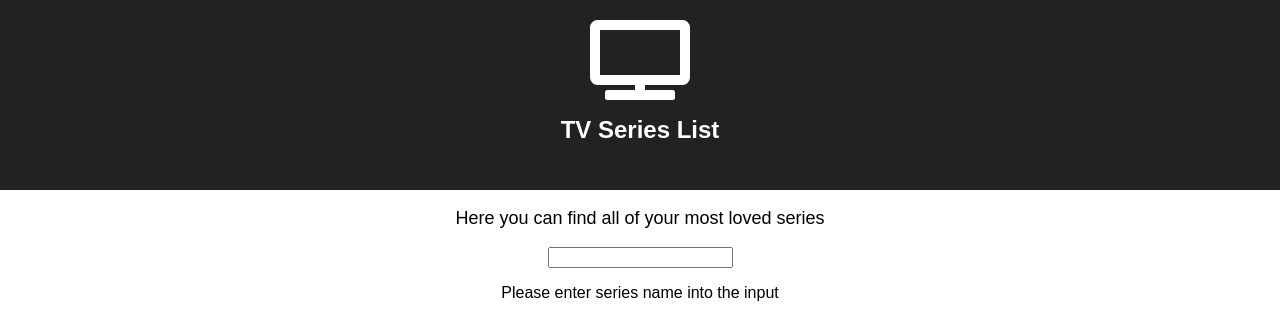
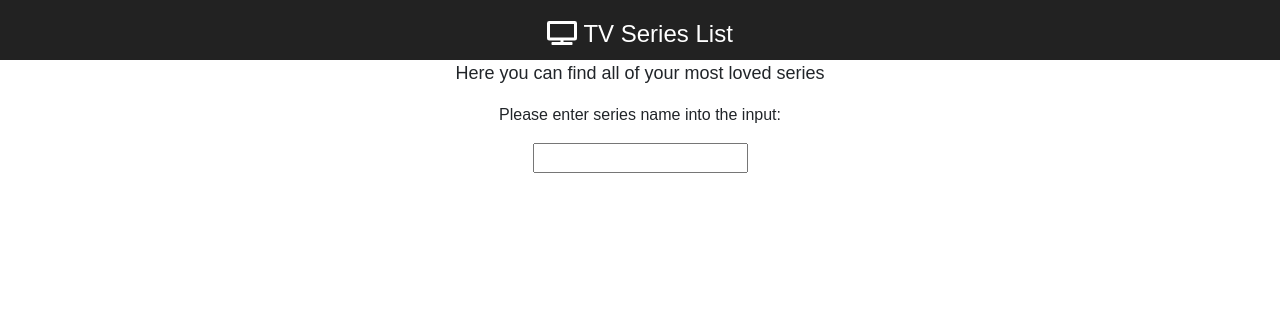
Before and after one commit to alvinltlo/tv-series, a React app: page / in a window 1280 px wide. Built offline with nearby package versions, Linux system fonts and the light colour scheme.

Commit message:
add bootstrap

```diff
--- a/public/index.html
+++ b/public/index.html
@@ -19,7 +19,8 @@
       work correctly both with client-side routing and a non-root public URL.
       Learn how to configure a non-root public URL by running `npm run build`.
     -->
-    <title>React App</title>
+    <link rel="stylesheet" href="https://stackpath.bootstrapcdn.com/bootstrap/4.1.3/css/bootstrap.min.css" integrity="sha384-MCw98/SFnGE8fJT3GXwEOngsV7Zt27NXFoaoApmYm81iuXoPkFOJwJ8ERdknLPMO" crossorigin="anonymous">
+    <title>TV Series Search App</title>
   </head>
   <body>
     <noscript>
@@ -36,5 +37,8 @@
       To begin the development, run `npm start` or `yarn start`.
       To create a production bundle, use `npm run build` or `yarn build`.
     -->
+  <script src="https://code.jquery.com/jquery-3.3.1.slim.min.js" integrity="sha384-q8i/X+965DzO0rT7abK41JStQIAqVgRVzpbzo5smXKp4YfRvH+8abtTE1Pi6jizo" crossorigin="anonymous"></script>
+  <script src="https://cdnjs.cloudflare.com/ajax/libs/popper.js/1.14.3/umd/popper.min.js" integrity="sha384-ZMP7rVo3mIykV+2+9J3UJ46jBk0WLaUAdn689aCwoqbBJiSnjAK/l8WvCWPIPm49" crossorigin="anonymous"></script>
+  <script src="https://stackpath.bootstrapcdn.com/bootstrap/4.1.3/js/bootstrap.min.js" integrity="sha384-ChfqqxuZUCnJSK3+MXmPNIyE6ZbWh2IMqE241rYiqJxyMiZ6OW/JmZQ5stwEULTy" crossorigin="anonymous"></script>
   </body>
 </html>
--- a/src/components/App/App.css
+++ b/src/components/App/App.css
@@ -9,7 +9,7 @@
 
 .App-header {
   background-color: #222;
-  height: 150px;
+  height: 60px;
   padding: 20px;
   color: white;
 }
--- a/src/components/App/index.js
+++ b/src/components/App/index.js
@@ -30,8 +30,7 @@ class App extends Component {
     return (
       <div className="App">
         <header className="App-header">
-          <FontAwesomeIcon icon="tv" size='5x' />
-          <h1 className="App-title">TV Series List</h1>
+          <span className="h4"><FontAwesomeIcon icon="tv" size="s"/> TV Series List</span>
         </header>
            <Main />
       </div>
--- a/src/containers/Series/index.js
+++ b/src/containers/Series/index.js
@@ -42,14 +42,15 @@ class Series extends Component {
       //<div>Series container  The length of series array - {this.state.series.length}
       <div>
         <Intro message="Here you can find all of your most loved series"/>
+
+      {
+        !isFetching && series.length === 0 && seriesName.trim() ===''
+        &&
+        <p>Please enter series name into the input:</p>
+      }
       <div>
         <input value={seriesName} type="text" onChange={this.onSeriesInputChange}/>
       </div>
-      {
-        !isFetching && series.length === 0 && seriesName.trim() ===''
-        &&
-        <p>Please enter series name into the input</p>
-      }
       {
         !isFetching && series.length === 0 && seriesName.trim() !==''
         &&
--- a/src/containers/SingleSeries/index.js
+++ b/src/containers/SingleSeries/index.js
@@ -1,6 +1,7 @@
 import React, {Component} from 'react';
 import Loader from '../../components/Loader';
 import SerieDetail from '../../components/SeriesDetail';
+import { Link } from 'react-router-dom';
 
 class SingleSeries extends Component {
   state = {
@@ -23,6 +24,9 @@ class SingleSeries extends Component {
           &&
           <SerieDetail showDetail={this.state.show}/>
         }
+        <Link to={`/`}>
+          back
+        </Link>
       </div>
     )
   }
```
